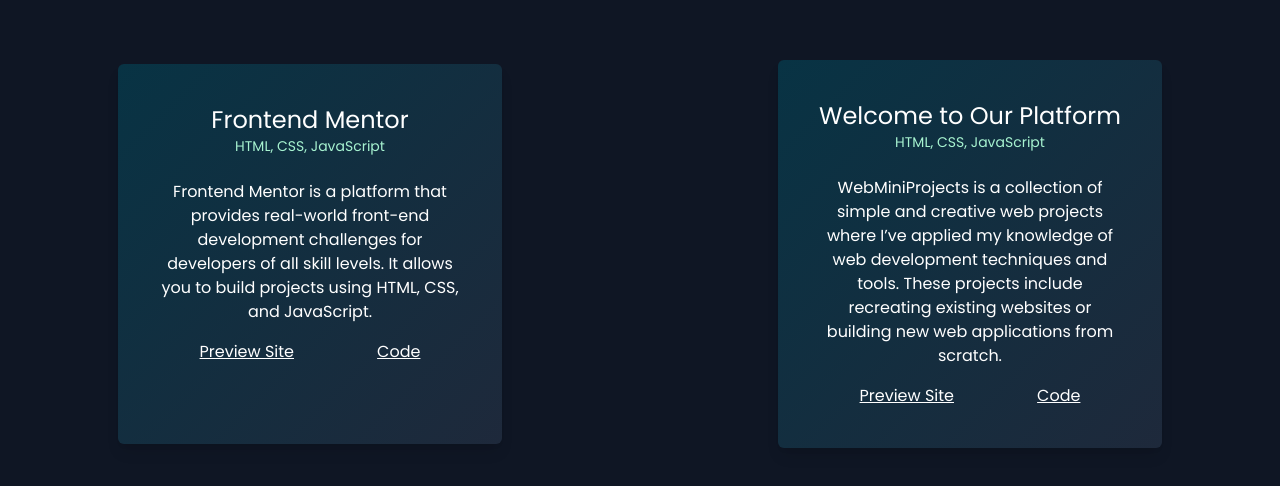
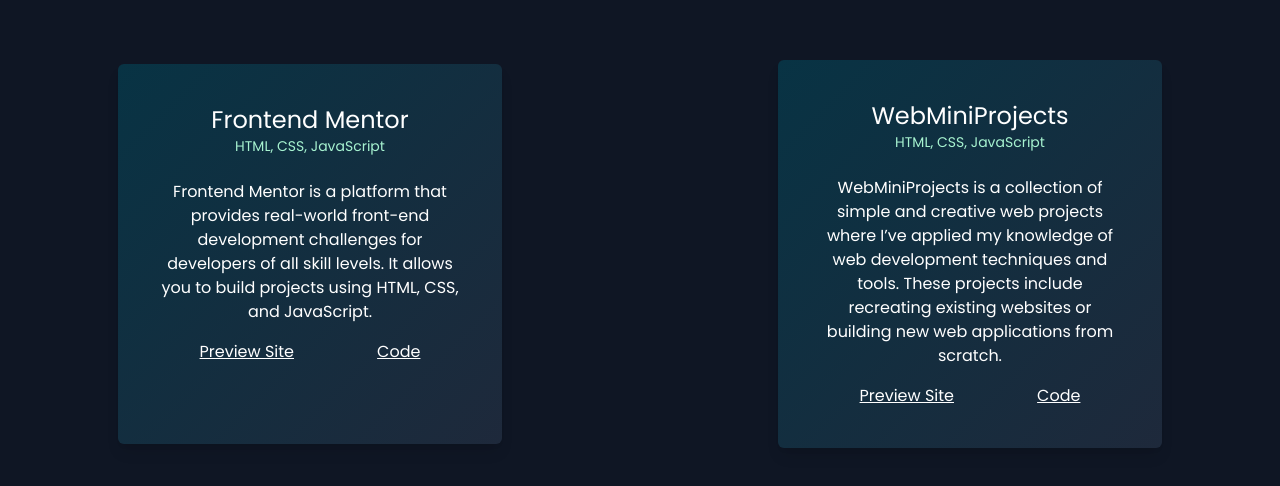
Before and after one commit to hafizurrahaman0/hafizurrahaman, a website: page index.html in a window 1280 px wide. Shown: the part 1026-1512 px from the top of the page. Drawn offline with Linux system fonts and the light colour scheme.

Commit message:
updated heading on the project section

```diff
--- a/index.html
+++ b/index.html
@@ -64,7 +64,7 @@
 
         <div class="p-10 w-full mx-auto bg-gradient-to-br from-cyan-950 to-slate-800 card sm:max-w-sm rounded-md shadow-lg">
             <div class="card-body">
-              <h5 class="text-2xl card-title mb-0">Welcome to Our Platform</h5>
+              <h5 class="text-2xl card-title mb-0">WebMiniProjects</h5>
               <div class="text-sm text-emerald-200 mb-6">HTML, CSS, JavaScript</div>
               <p class="mb-4">WebMiniProjects is a collection of simple and creative web projects where
                 I’ve applied my knowledge of web development techniques and tools. These
```
